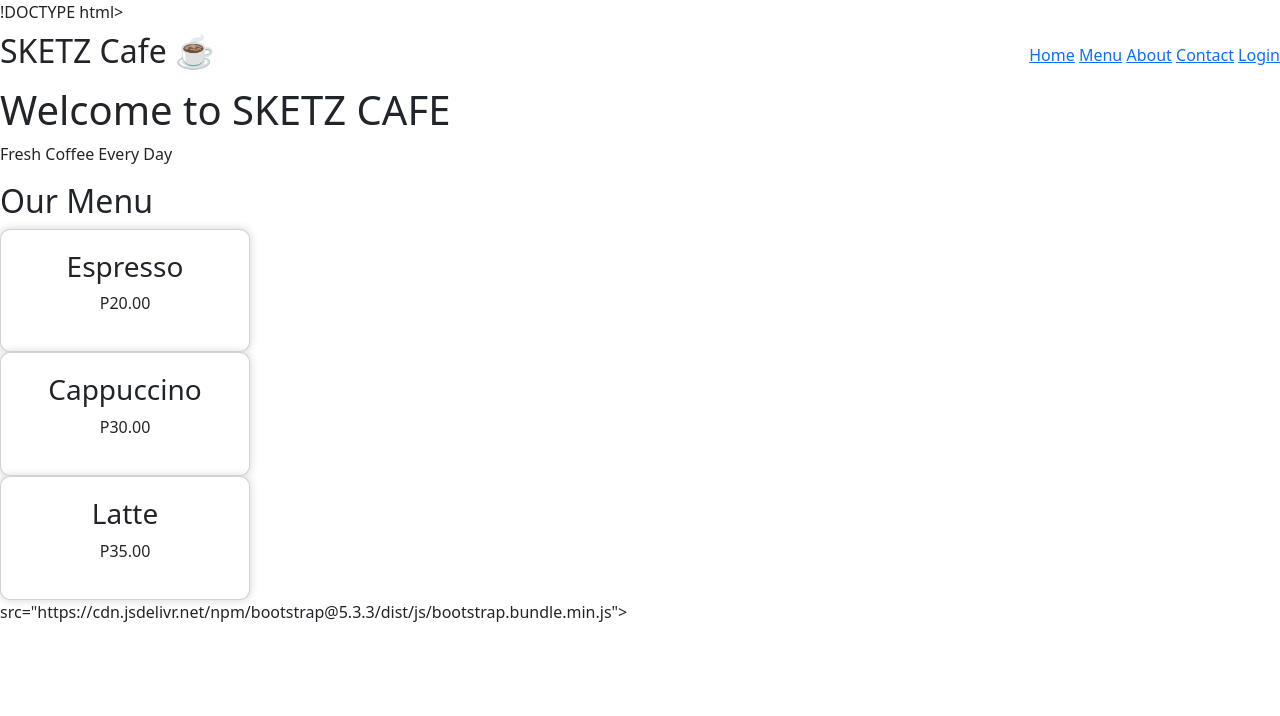
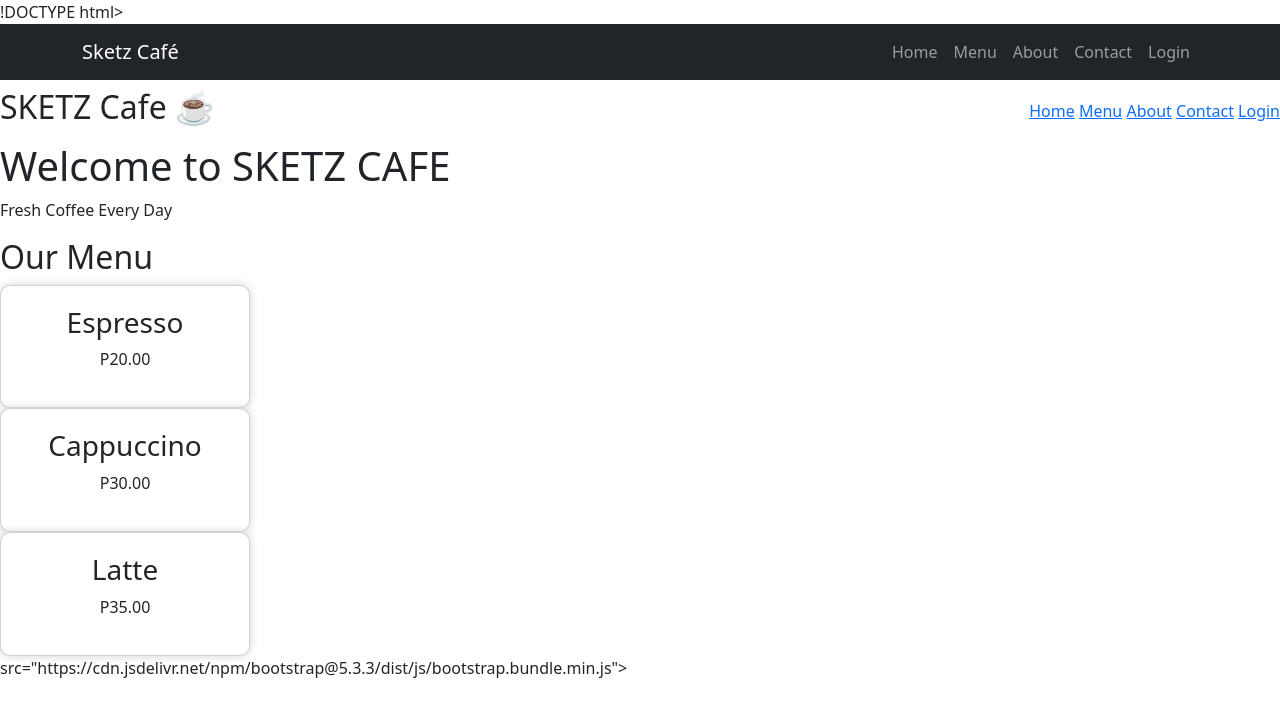
Before and after one commit to Katlo11/SKETZ-CAFE, a plain HTML site: page index.html in a window 1280 px wide. Drawn offline with nearby package versions, Linux system fonts and the light colour scheme.

Commit message:
Update index.html

```diff
--- a/index.html
+++ b/index.html
@@ -9,6 +9,44 @@
 <link rel="stylesheet" href="style.css">
 </head>
 <body>
+ <nav class="navbar navbar-expand-lg navbar-dark bg-dark">
+  <div class="container">
+
+    <a class="navbar-brand" href="index.html">Sketz Café</a>
+
+    <button class="navbar-toggler" type="button" data-bs-toggle="collapse" data-bs-target="#navMenu">
+      <span class="navbar-toggler-icon"></span>
+    </button>
+
+    <div class="collapse navbar-collapse" id="navMenu">
+
+      <ul class="navbar-nav ms-auto">
+
+        <li class="nav-item">
+          <a class="nav-link" href="index.html">Home</a>
+        </li>
+
+        <li class="nav-item">
+          <a class="nav-link" href="menu.html">Menu</a>
+        </li>
+
+        <li class="nav-item">
+          <a class="nav-link" href="about.html">About</a>
+        </li>
+
+        <li class="nav-item">
+          <a class="nav-link" href="contact.html">Contact</a>
+        </li>
+
+        <li class="nav-item">
+          <a class="nav-link" href="login.html">Login</a>
+        </li>
+
+      </ul>
+
+  </div>
+</nav>
+
 
     <!-- NAVBAR -->
     <div class="navbar">
```
